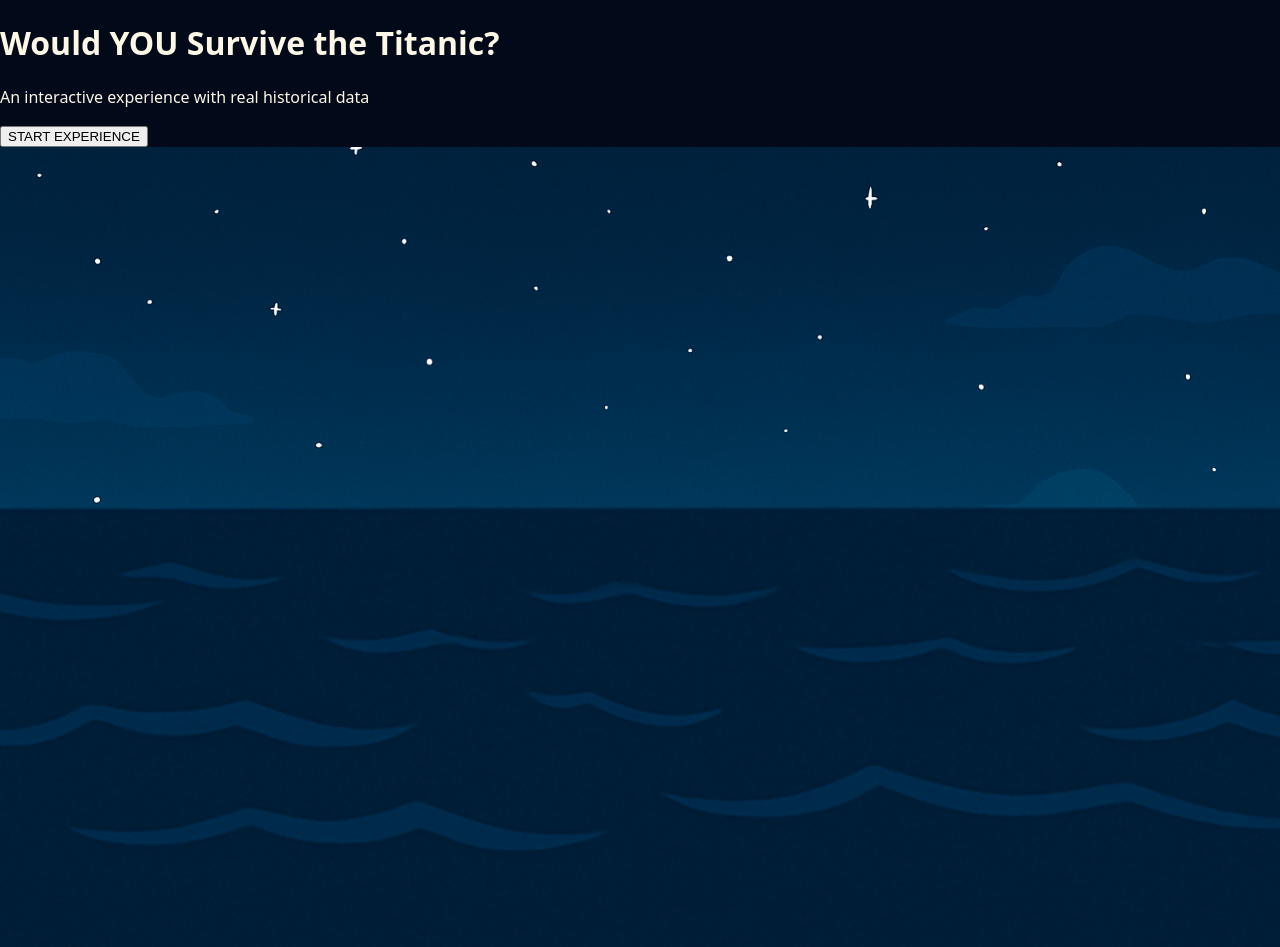
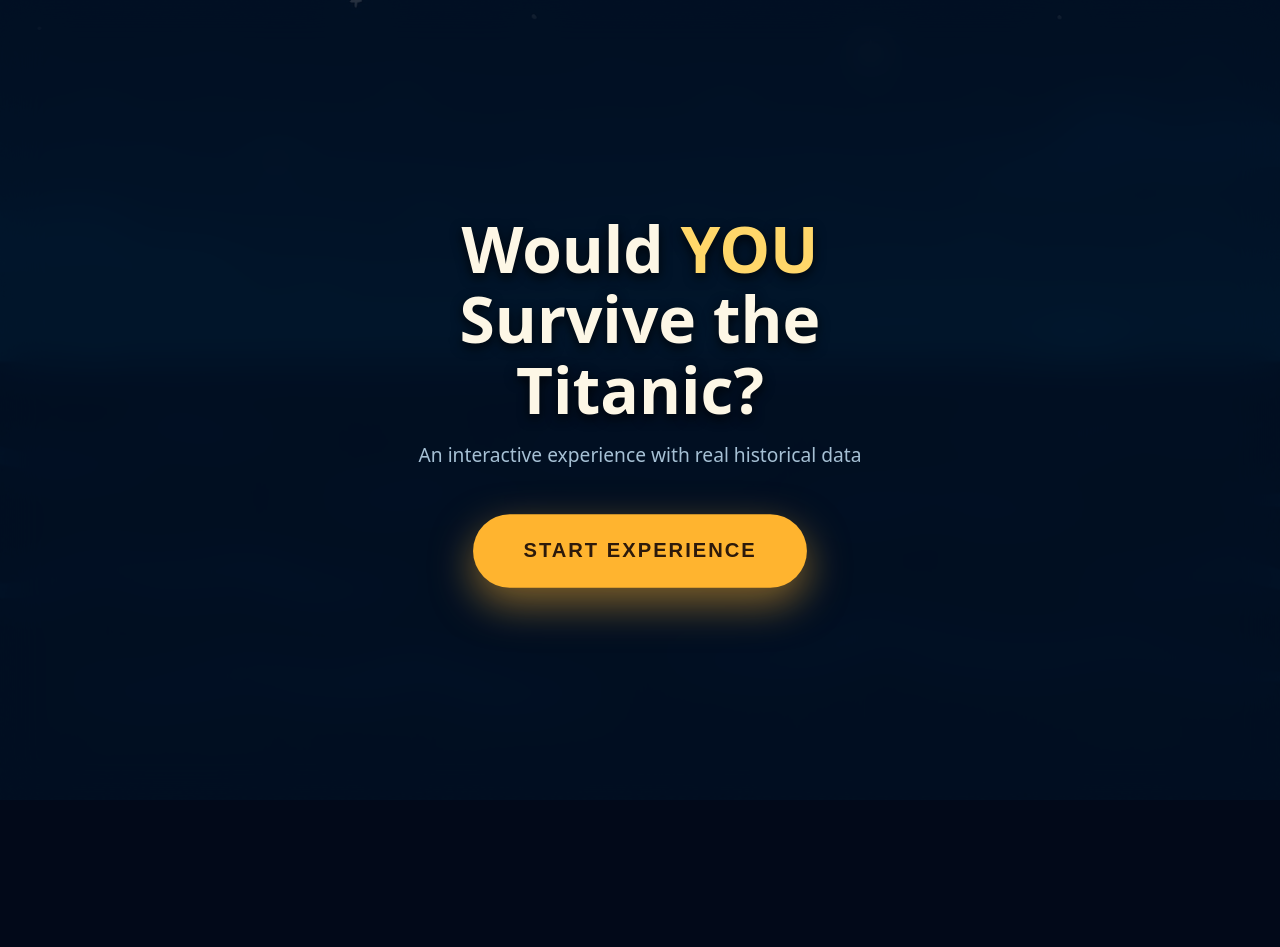
Before and after one commit to aashapovalov/titanic, a plain HTML site: page index.html in a window 1280 px wide. After the commit the page ends 800 px from the top, so only its background shows below. Drawn offline with Linux system fonts and the light colour scheme; a script that the page names is missing.

Commit message:
feat(css): add start screen overlay with blur

```diff
--- a/styles.css
+++ b/styles.css
@@ -72,3 +72,95 @@
   z-index: 5;
   pointer-events: none;
 }
+
+.start-screen {
+  position: fixed;
+  inset: 0;
+  z-index: 1000;
+  backdrop-filter: blur(20px);
+  -webkit-backdrop-filter: blur(20px);
+  background: var(--color-overlay);
+  display: flex;
+  align-items: center;
+  justify-content: center;
+  transition: opacity 0.5s ease, visibility 0.5s ease;
+}
+
+.start-screen--hidden {
+  opacity: 0;
+  visibility: hidden;
+  pointer-events: none;
+}
+
+.start-screen__content {
+  text-align: center;
+  max-width: 600px;
+  padding: 3rem;
+  animation: float-in 1s ease-out;
+}
+
+@keyframes float-in {
+  from {
+    opacity: 0;
+    transform: translateY(30px);
+  }
+  to {
+    opacity: 1;
+    transform: translateY(0);
+  }
+}
+
+.start-screen__title {
+  font-size: 4rem;
+  line-height: 1.1;
+  margin: 0 0 1rem 0;
+  text-shadow: 0 4px 12px var(--color-shadow);
+}
+
+.start-screen__highlight {
+  color: var(--color-accent-gold);
+}
+
+.start-screen__subtitle {
+  font-size: 1.2rem;
+  margin: 0 0 3rem 0;
+  opacity: 0.9;
+  color: var(--color-accent-blue);
+}
+
+.start-screen__button {
+  padding: 1.5rem 3rem;
+  border-radius: 3rem;
+  border: none;
+  font-weight: 700;
+  font-size: 1.2rem;
+  letter-spacing: 0.1em;
+  text-transform: uppercase;
+  cursor: pointer;
+  background-color: var(--color-button-primary);
+  color: var(--color-button-text);
+  box-shadow: 0 10px 30px var(--color-button-shadow-light);
+  transition: all 0.3s ease;
+  animation: pulse 2s ease-in-out infinite;
+}
+
+@keyframes pulse {
+  0%, 100% {
+    transform: scale(1);
+    box-shadow: 0 10px 30px var(--color-button-shadow-light);
+  }
+  50% {
+    transform: scale(1.05);
+    box-shadow: 0 15px 40px var(--color-button-shadow-medium);
+  }
+}
+
+.start-screen__button:hover {
+  transform: scale(1.1);
+  box-shadow: 0 15px 40px var(--color-button-shadow-strong);
+  background-color: var(--color-button-primary-hover);
+}
+
+.start-screen__button:active {
+  transform: scale(1.05);
+}
```
